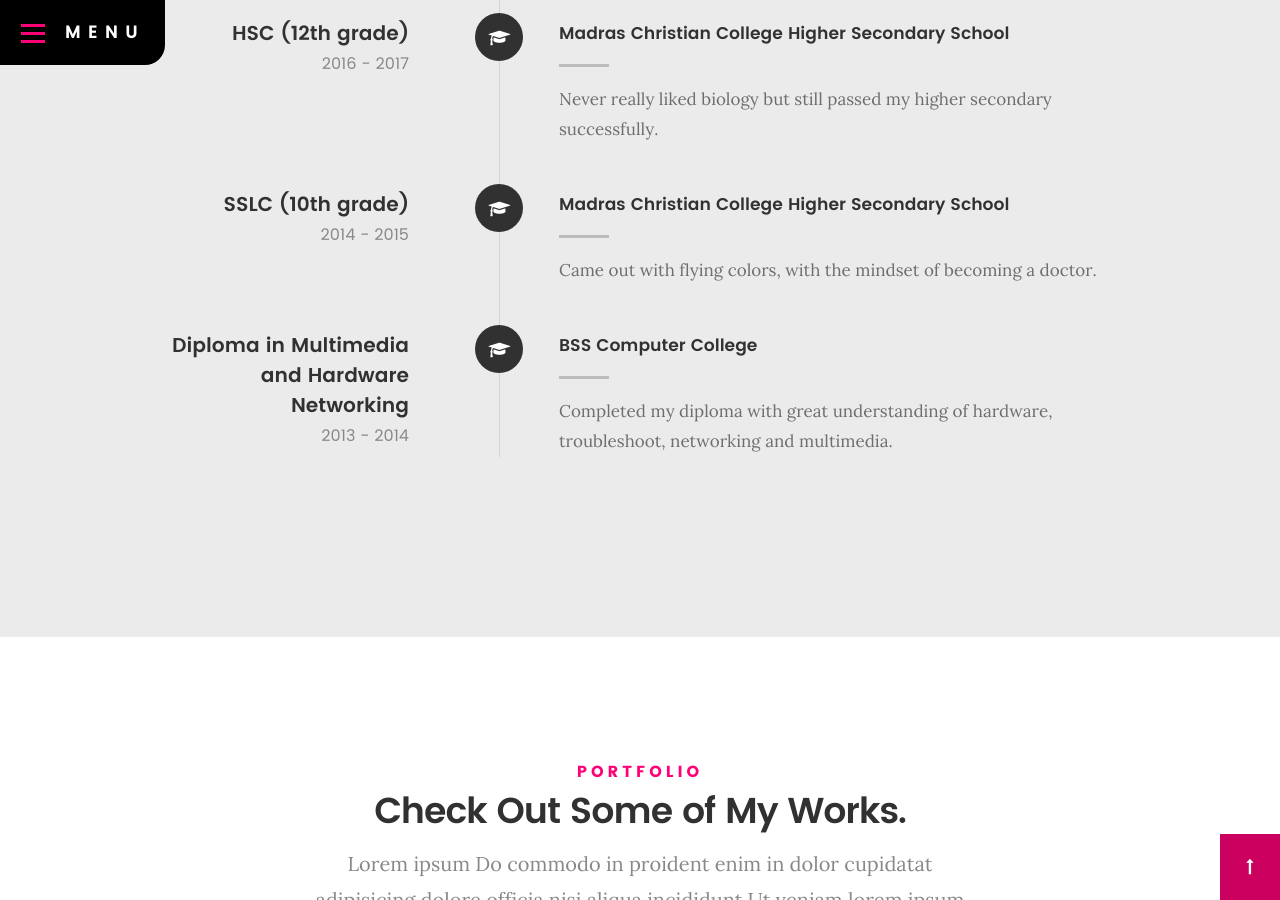
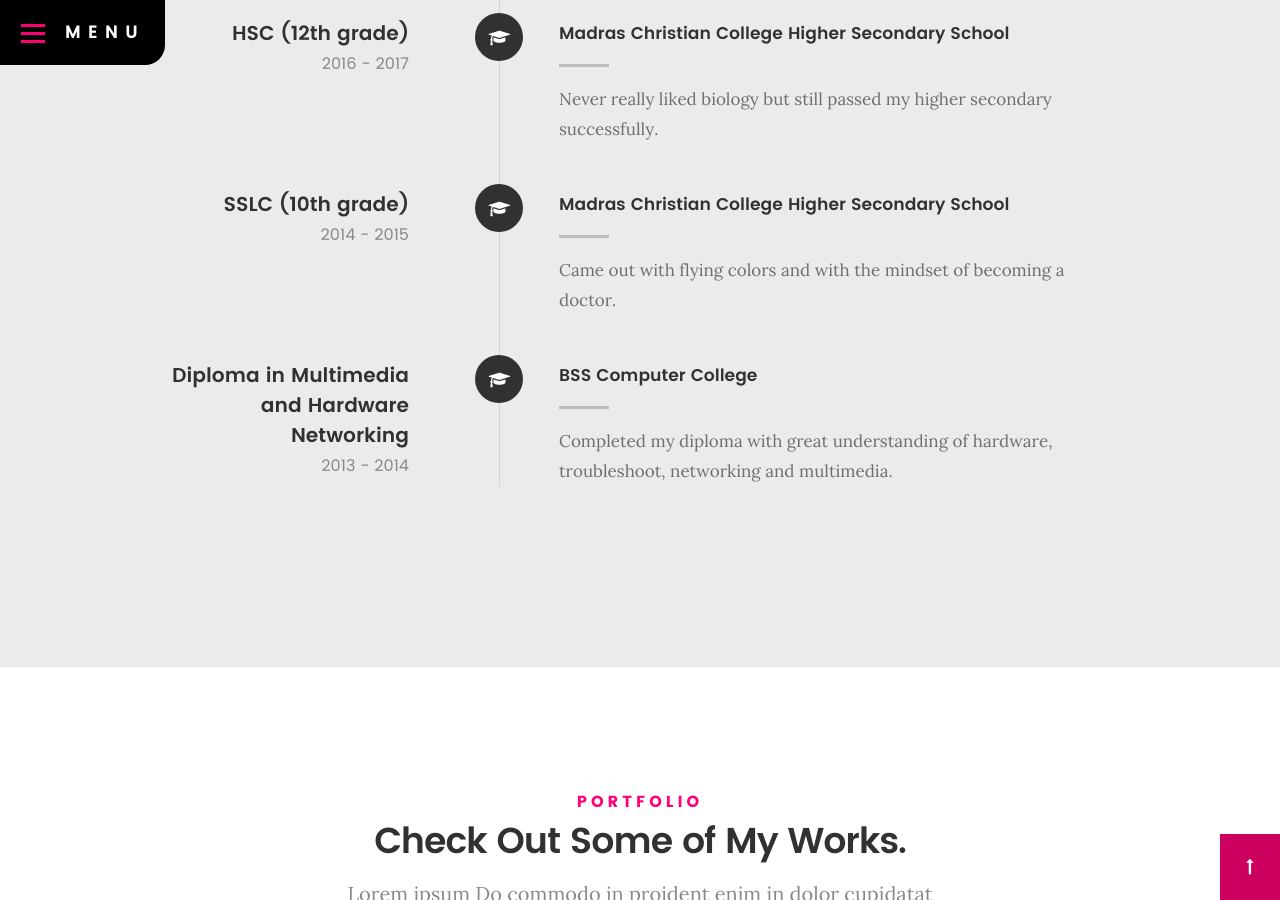
Before and after one commit to ajaidanial/ajaidanial.github.io, a Jekyll site: the page built from index.html, in a window 1280 px wide and 900 px high, scrolled down 3515 px. Built offline with Jekyll 4.4.1, drawn with Linux system fonts in a browser that asks for light colours; some web fonts are replaced; some of the changed text lies outside the part shown.

Commit message:
Init jekyll - 6 | 1

```diff
--- a/_data/edu.yml
+++ b/_data/edu.yml
@@ -11,7 +11,7 @@
 - name: Madras Christian College Higher Secondary School
   role: SSLC (10th grade)
   date: 2014 - 2015
-  content: Came out with flying colors, with the mindset of becoming a doctor.
+  content: Came out with flying colors and with the mindset of becoming a doctor.
 
 - name: BSS Computer College
   role: Diploma in Multimedia and Hardware Networking
--- a/index.html
+++ b/index.html
@@ -48,7 +48,7 @@ layout: default
     <div class="row section-intro">
         <div class="col-twelve">
             <h5>About</h5>
-            <h1>Bonjour, let's get familiarized</h1>
+            <h1>Bonjour, Let's Get Familiarized</h1>
             <div class="intro-info">
                 <img src="assets/img/profile-pic.jpg" alt="Profile Picture">
                 <p class="lead">Well, I am a developer. I drink coffee and I <strike>destroy</strike> develop
@@ -94,7 +94,7 @@ layout: default
     <div class="row section-intro">
         <div class="col-twelve">
             <h5>Experience</h5>
-            <h1>The interesting part</h1>
+            <h1>The Interesting Part</h1>
             <p class="lead">Brace yourself, you are about to read a lot of stuff. Read with patience.</p>
         </div>
     </div>
```
